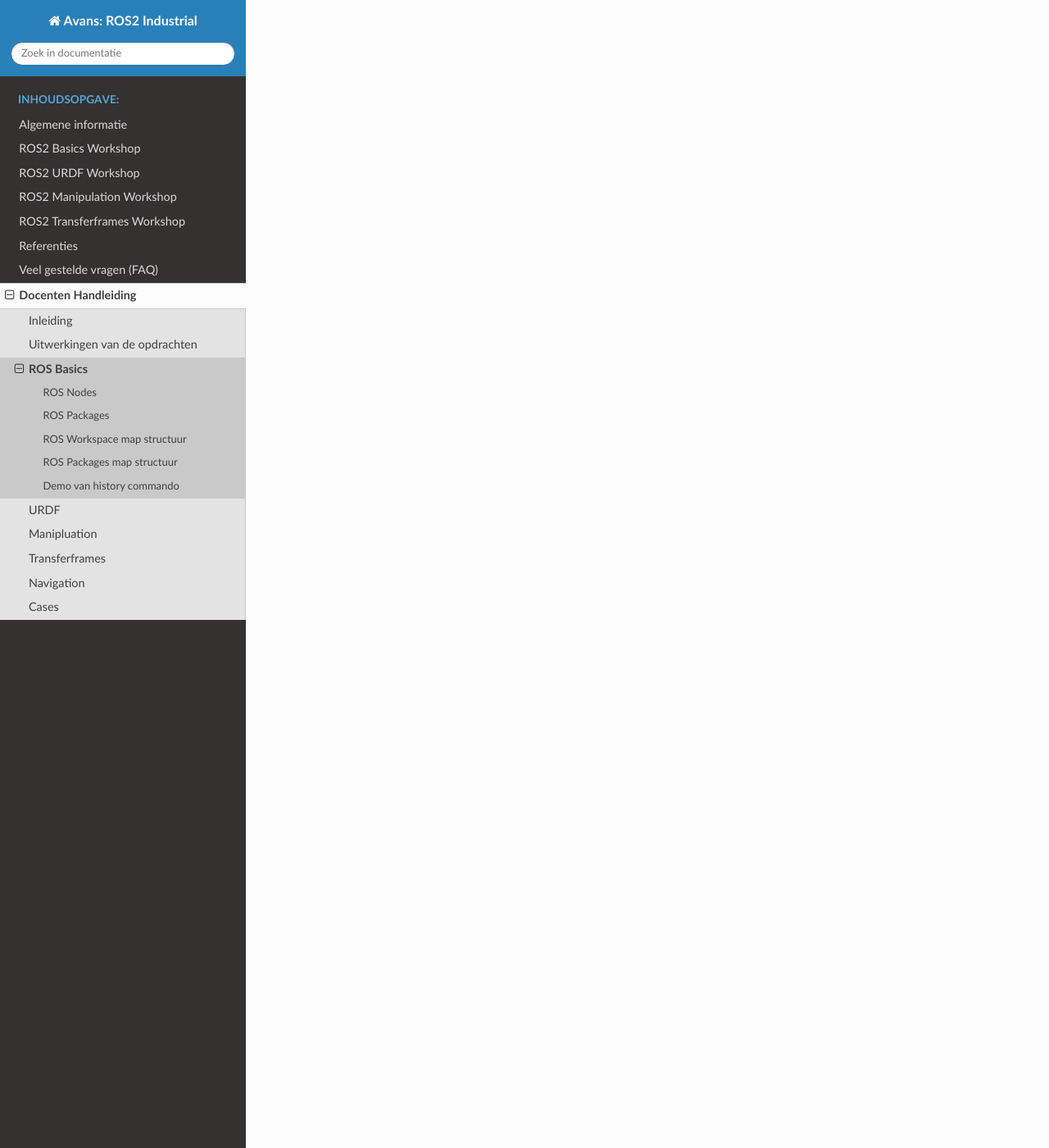
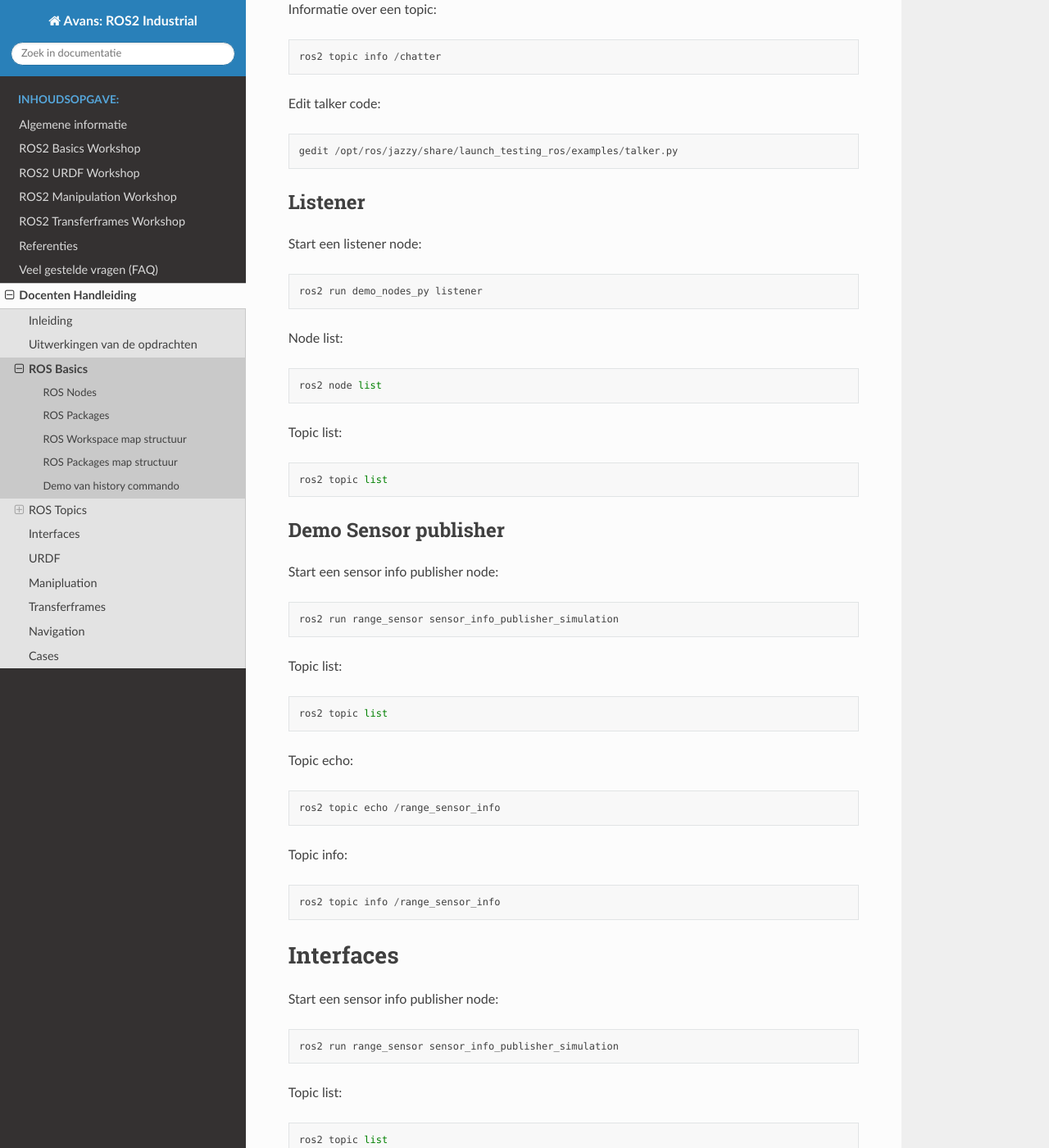
Before and after one commit to AvansMechatronica/ROS2_industrial_workshop, a Sphinx documentation site: the page built from documentation/teacher_manual/basics.md, in a window 1280 px wide and 1400 px high, scrolled down 2122 px. Shown: the whole window at 82% size. Built offline with Sphinx 7.4.7 and the Read the Docs theme 3.1.0, drawn with Linux system fonts in a browser that asks for light colours; some of the changed text lies outside the part shown.

Commit message:
20260506

````diff
--- a/documentation/teacher_manual/basics.md
+++ b/documentation/teacher_manual/basics.md
@@ -13,7 +13,7 @@ ros2 node list
 ```
 Start een talker node:
 ```
-ros2 run demo_nodes_cpp talker
+ros2 run demo_nodes_py talker
 ```
 
 Start een listener node:
@@ -63,4 +63,109 @@ tree -d
 history
 ```
 
+# ROS Topics
+
+## Talker
+Start een talker node:
+```
+ros2 run demo_nodes_py talker
+```
+### ROS2 Topics
+Lijst van ROS2 topics:
+```
+ros2 topic list
+```
+Afdrukken van de data van een topic:
+```
+ros2 topic echo /chatter
+```
+Informatie over een topic:
+```
+ros2 topic info /chatter
+```
+
+Edit talker code:
+```
+gedit /opt/ros/jazzy/share/launch_testing_ros/examples/talker.py
+```
+
+## Listener
+Start een listener node:
+```
+ros2 run demo_nodes_py listener
+```
+Node list:
+```
+ros2 node list
+```
+
+Topic list:
+```
+ros2 topic list
+```
+
+## Demo Sensor publisher
+
+Start een sensor info publisher node:
+```
+ros2 run range_sensor sensor_info_publisher_simulation
+```
+
+Topic list:
+```
+ros2 topic list
+```
+
+Topic echo:
+```
+ros2 topic echo /range_sensor_info
+```
+
+Topic info:
+```
+ros2 topic info /range_sensor_info
+```
+
+# Interfaces
+
+Start een sensor info publisher node:
+```
+ros2 run range_sensor sensor_info_publisher_simulation
+```
+
+Topic list:
+```
+ros2 topic list
+```
+
+Topic echo:
+```
+ros2 topic echo /range_sensor_info
+```
+
+Message type info:
+```
+ros2 interface show range_sensor_msgs/RangeSensorInfo
+```
+
+Interface list:
+```
+ros2 interface list
+```
+
+Interface list met filter:
+```
+ros2 interface list | grep Range
+```
+
+Interface show:
+```
+ros2 interface show sensor_msgs/Range
+```
+
+
+
+
+
+
 **Under Construction**
````
